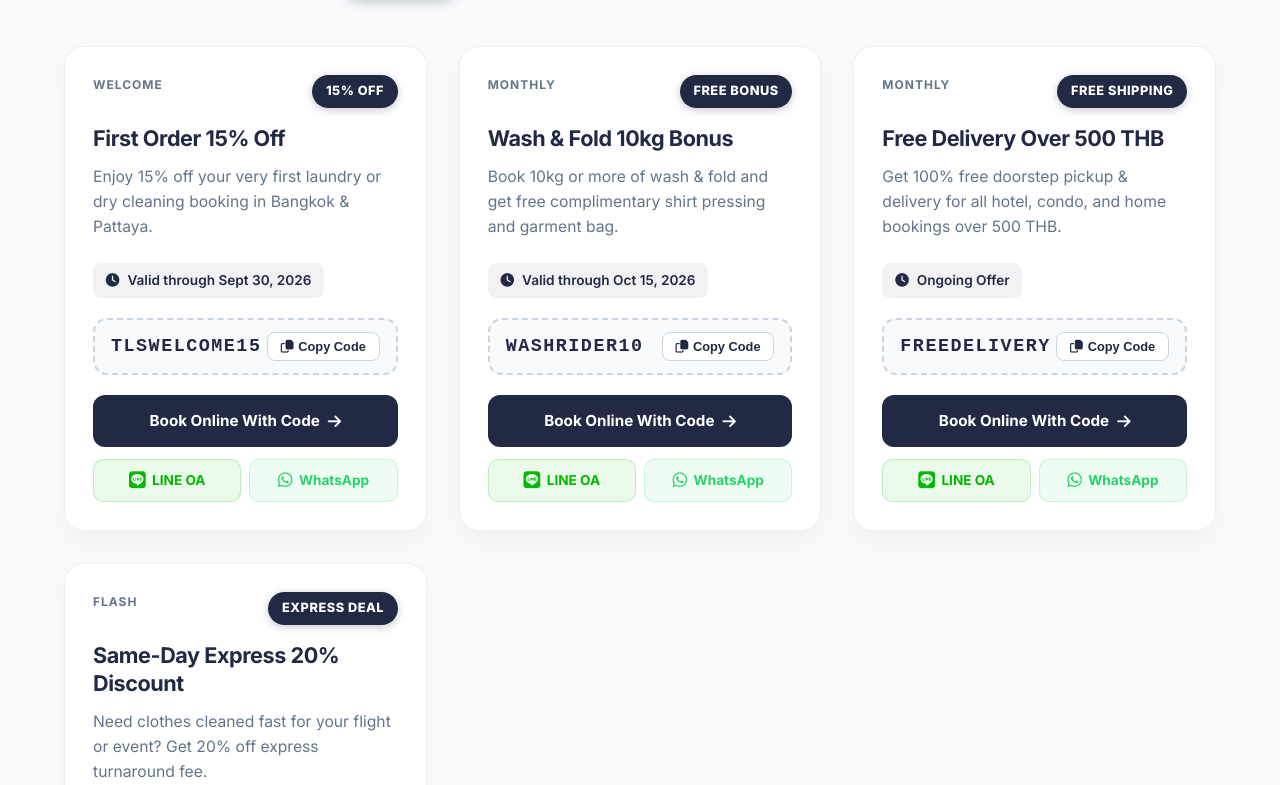
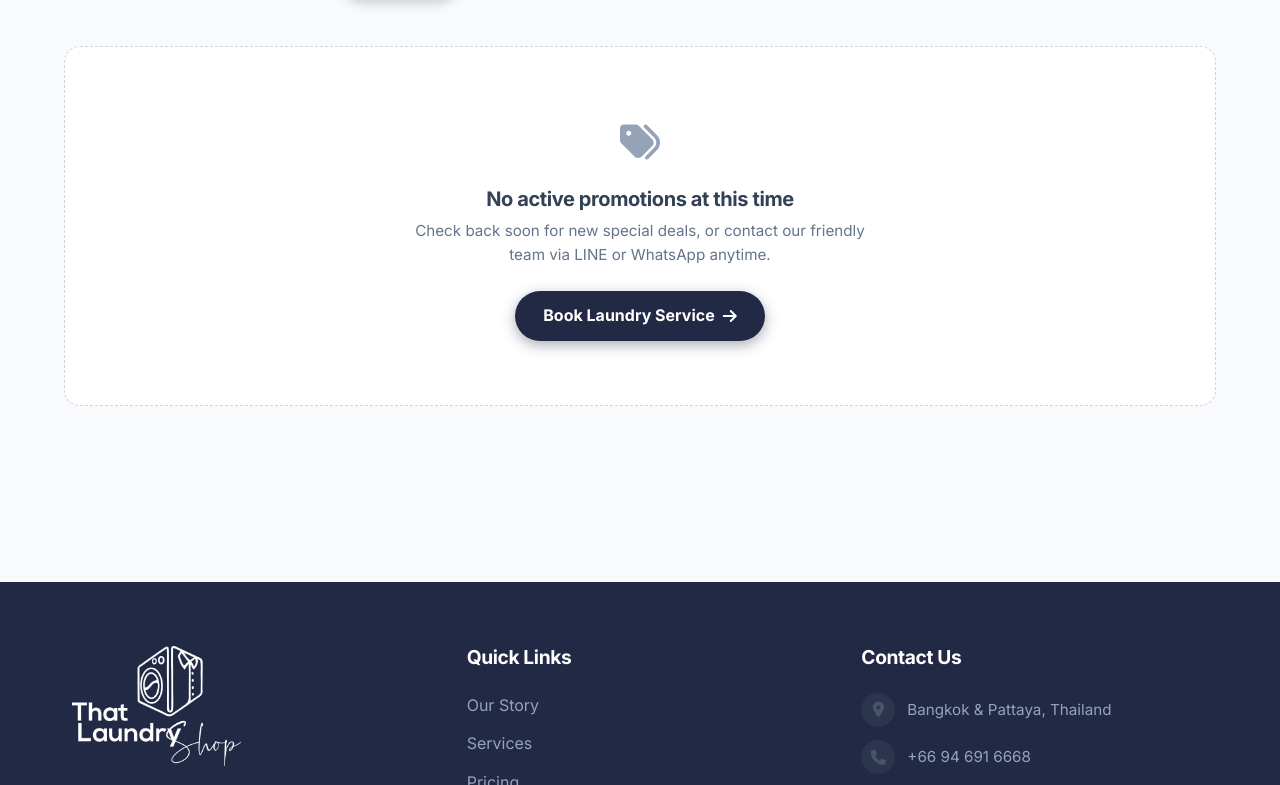
Before and after one commit to justinsirias-tech/tlswebsite9, a Next.js app: page /en/promotions in a window 1280 px wide. Shown: the part 955-1740 px from the top of the page. Built offline with nearby package versions, Linux system fonts and the light colour scheme; no server answers; the database is empty.

Commit message:
fix: remove hardcoded fallback promotions and respect inactive status

```diff
--- a/src/app/[locale]/promotions/PromotionsClient.js
+++ b/src/app/[locale]/promotions/PromotionsClient.js
@@ -4,76 +4,11 @@ import { useState } from "react";
 import Link from "next/link";
 import styles from "./page.module.css";
 
-const FALLBACK_PROMOTIONS = [
-  {
-    id: "welcome-15",
-    title: "First Order 15% Off",
-    title_th: "ส่วนลด 15% สำหรับการสั่งซักครั้งแรก",
-    title_cn: "首单预约 85 折优惠",
-    description: "Enjoy 15% off your very first laundry or dry cleaning booking in Bangkok & Pattaya.",
-    desc_th: "รับส่วนลดทันที 15% สำหรับบริการซักพับ ซักอบรีด หรือซักแห้งทุกประเภทในการสั่งครั้งแรก",
-    desc_cn: "首次在曼谷或芭堤雅预约洗衣与干洗服务，即可享受 15% 立减优惠。",
-    code: "TLSWELCOME15",
-    badge: "15% OFF",
-    badge_th: "ลด 15%",
-    badge_cn: "85折",
-    category: "welcome",
-    validUntil: "Valid through Sept 30, 2026"
-  },
-  {
-    id: "wash-fold-10",
-    title: "Wash & Fold 10kg Bonus",
-    title_th: "ซักพับ 10 กก. แถมฟรีกระเป๋าและบริการรีดผ้า",
-    title_cn: "水洗 10 公斤赠送精细熨烫",
-    description: "Book 10kg or more of wash & fold and get free complimentary shirt pressing and garment bag.",
-    desc_th: "เมื่อส่งซักพับครบ 10 กิโลกรัม รับฟรีกระเป๋าบรรจุผ้า premium และบริการอัดรีดเสื้อเชิ้ต",
-    desc_cn: "预约 10 公斤及以上水洗折叠服务，免费赠送衬衫熨烫与防尘洗护袋。",
-    code: "WASHRIDER10",
-    badge: "FREE BONUS",
-    badge_th: "แถมฟรี",
-    badge_cn: "免费赠送",
-    category: "monthly",
-    validUntil: "Valid through Oct 15, 2026"
-  },
-  {
-    id: "free-delivery-500",
-    title: "Free Delivery Over 500 THB",
-    title_th: "ฟรีค่าจัดส่ง เมื่อใช้บริการครบ 500 บาท",
-    title_cn: "满 500 泰铢免取送费",
-    description: "Get 100% free doorstep pickup & delivery for all hotel, condo, and home bookings over 500 THB.",
-    desc_th: "บริการรับ-ส่งผ้าฟรีถึงหน้าห้องคอนโดหรือโรงแรม เมื่อมียอดซักผ้าตั้งแต่ 500 บาทขึ้นไป",
-    desc_cn: "在曼谷与芭堤雅订单满 500 泰铢，即享公寓及酒店上门免费取送。",
-    code: "FREEDELIVERY",
-    badge: "FREE SHIPPING",
-    badge_th: "ส่งฟรี",
-    badge_cn: "免运费",
-    category: "monthly",
-    validUntil: "Ongoing Offer"
-  },
-  {
-    id: "express-same-day",
-    title: "Same-Day Express 20% Discount",
-    title_th: "บริการซักด่วนภายในวัน ลด 20%",
-    title_cn: "当日加急服务 20% 折扣",
-    description: "Need clothes cleaned fast for your flight or event? Get 20% off express turnaround fee.",
-    desc_th: "บริการซักด่วนพิเศษเสร็จภายในวันเดียว รับส่วนลดค่าบริการด่วน 20%",
-    desc_cn: "航班หรือ活动急需衣物？享受同日加急加快费用 20% 优惠。",
-    code: "EXPRESS20",
-    badge: "EXPRESS DEAL",
-    badge_th: "ซักด่วนพิเศษ",
-    badge_cn: "加急特惠",
-    category: "flash",
-    validUntil: "Limited Time Flash Deal"
-  }
-];
-
 export default function PromotionsClient({ locale, initialPromotions = [] }) {
   const [activeCategory, setActiveCategory] = useState("all");
   const [copiedCode, setCopiedCode] = useState(null);
 
-  const displayPromotions = (initialPromotions && initialPromotions.length > 0)
-    ? initialPromotions
-    : FALLBACK_PROMOTIONS;
+  const displayPromotions = Array.isArray(initialPromotions) ? initialPromotions : [];
 
   const handleCopyCode = (code) => {
     if (!code) return;
@@ -169,6 +104,7 @@ export default function PromotionsClient({ locale, initialPromotions = [] }) {
       </div>
 
       {/* Deals Grid */}
+      {filteredPromotions.length > 0 ? (
         <div className={styles.dealsGrid}>
           {filteredPromotions.map((promo) => {
             const title = getLocalizedField(promo, "title");
@@ -254,6 +190,42 @@ export default function PromotionsClient({ locale, initialPromotions = [] }) {
             );
           })}
         </div>
+      ) : (
+        <div style={{
+          textAlign: "center",
+          padding: "4rem 2rem",
+          background: "#ffffff",
+          borderRadius: "16px",
+          border: "1px dashed #cbd5e1",
+          margin: "1rem 0"
+        }}>
+          <div style={{ fontSize: "2.5rem", marginBottom: "0.75rem", color: "#94a3b8" }}>
+            <i className="fa-solid fa-tags"></i>
+          </div>
+          <h4 style={{ fontSize: "1.25rem", fontWeight: "700", color: "#334155", marginBottom: "0.5rem" }}>
+            {displayPromotions.length === 0
+              ? (locale === "th" ? "ยังไม่มีโปรโมชั่นที่เปิดใช้งานในขณะนี้" : locale === "cn" ? "暂无正在进行的优惠活动" : "No active promotions at this time")
+              : (locale === "th" ? "ไม่พบโปรโมชั่นในหมวดหมู่นี้" : locale === "cn" ? "该分类下暂无优惠活动" : "No promotions found in this category")}
+          </h4>
+          <p style={{ color: "#64748b", fontSize: "0.95rem", maxWidth: "480px", margin: "0 auto 1.5rem", lineHeight: "1.6" }}>
+            {displayPromotions.length === 0
+              ? (locale === "th"
+                  ? "โปรดติดตามโปรโมชั่นและข้อเสนอพิเศษใหม่ๆ ได้ในเร็วๆ นี้ หรือสอบถามเจ้าหน้าที่ทาง LINE หรือ WhatsApp ได้ตลอดเวลา"
+                  : locale === "cn"
+                    ? "最新优惠活动即将推出，敬请期待！您也可随时通过 LINE 或 WhatsApp 联系客服咨询。"
+                    : "Check back soon for new special deals, or contact our friendly team via LINE or WhatsApp anytime.")
+              : (locale === "th"
+                  ? "ลองเลือกหมวดหมู่อื่นเพื่อดูโปรโมชั่นที่กำลังเปิดใช้งาน"
+                  : locale === "cn"
+                    ? "请尝试选择其他分类查看正在进行的优惠活动。"
+                    : "Try selecting another category to see currently active offers.")}
+          </p>
+          <Link href={`/${locale}/booking`} className="btn btn-primary" style={{ display: "inline-flex", alignItems: "center", gap: "0.5rem", padding: "0.75rem 1.75rem", fontWeight: "700" }}>
+            <span>{locale === "th" ? "จองบริการซักผ้า" : locale === "cn" ? "立即预约洗衣" : "Book Laundry Service"}</span>
+            <i className="fa-solid fa-arrow-right"></i>
+          </Link>
+        </div>
+      )}
     </div>
   );
 }
--- a/src/app/[locale]/promotions/page.js
+++ b/src/app/[locale]/promotions/page.js
@@ -9,6 +9,7 @@ export function generateStaticParams() {
 }
 
 export const dynamic = 'force-dynamic';
+export const revalidate = 0;
 
 export async function generateMetadata({ params }) {
   const resolvedParams = await params;
```
Lines whose indentation alone changed are shown as unchanged.
